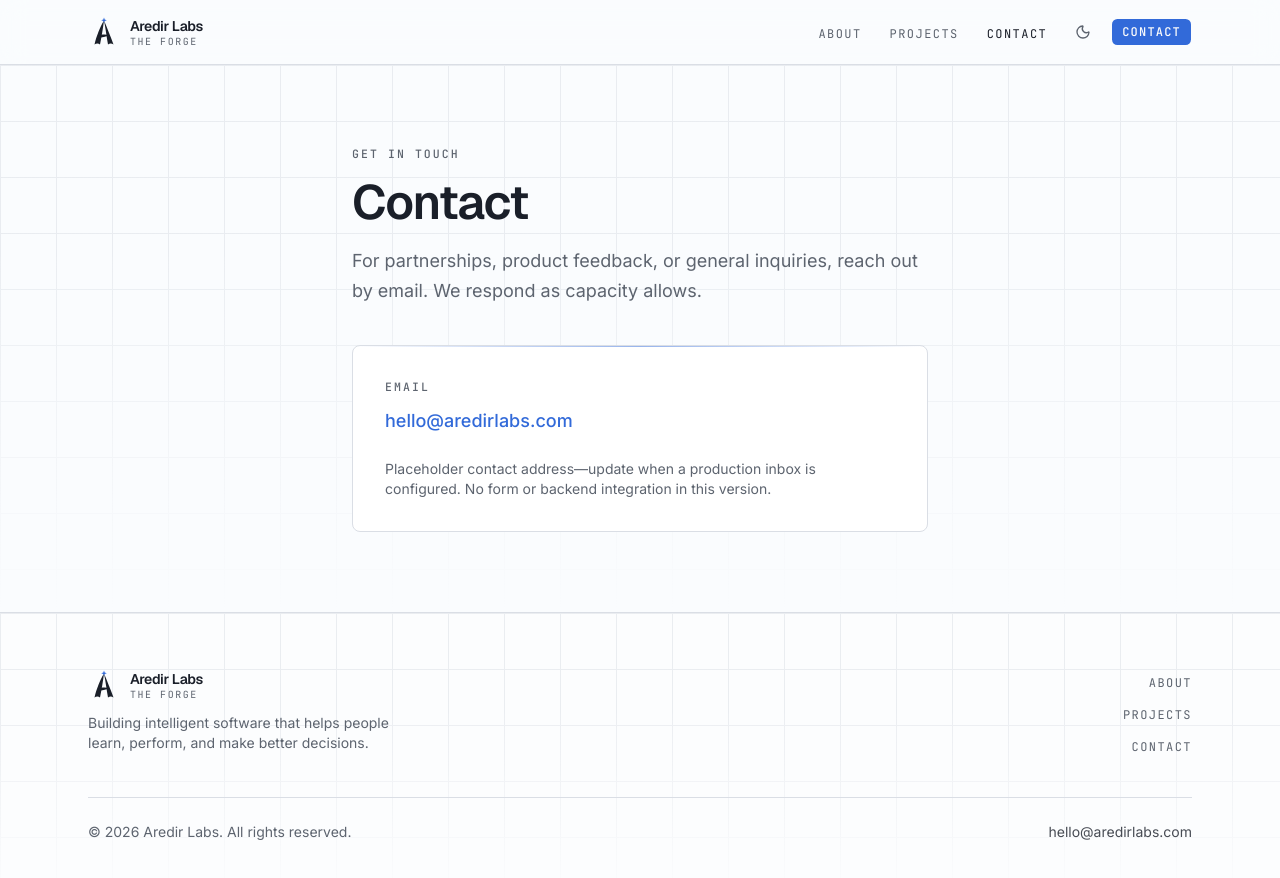
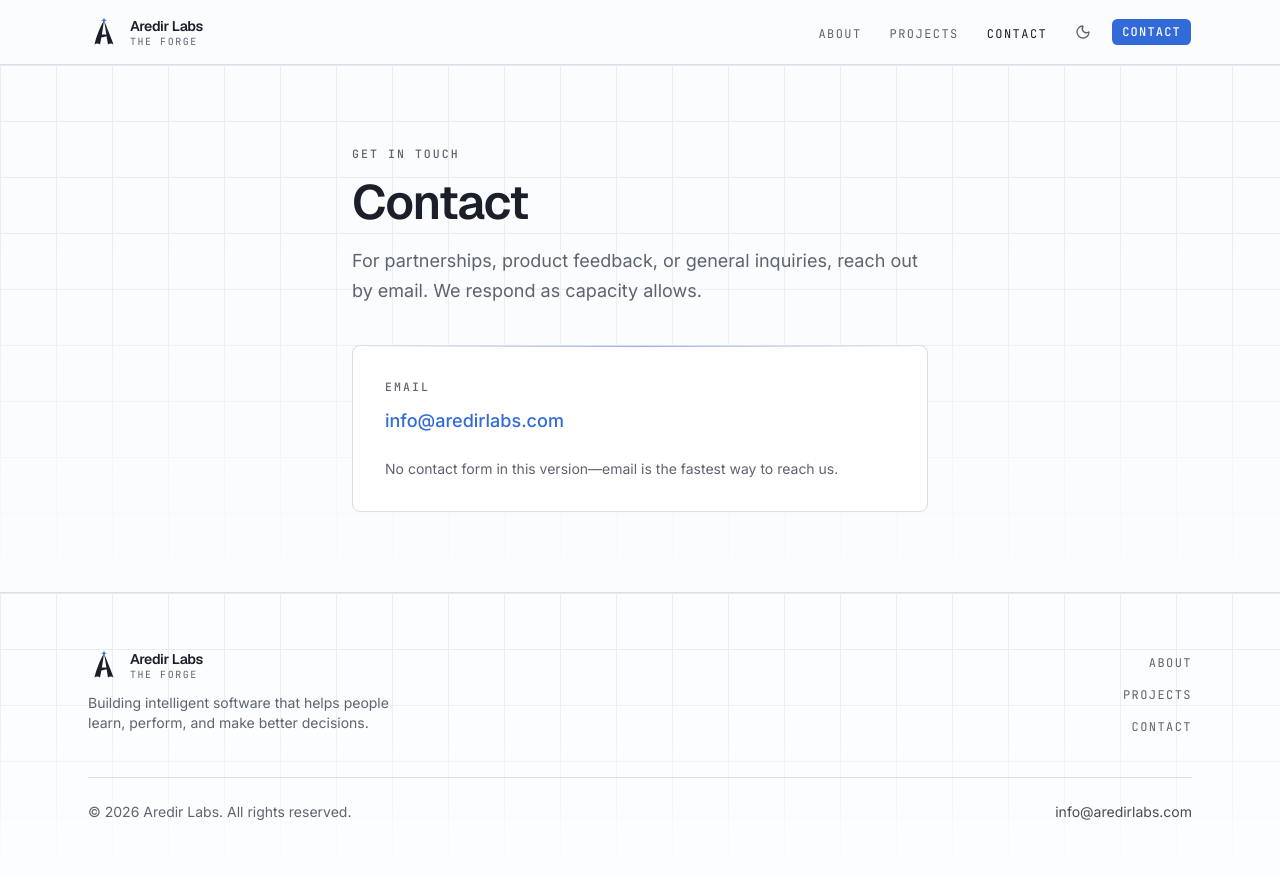
Before and after one commit to aredirlabs/aredirlabs.com, a Next.js app: page /contact in a window 1280 px wide. Shown: the top 878 px of the page. Built offline with nearby package versions, Linux system fonts and the light colour scheme.

Commit message:
chore(workspace): complete production deployment readiness

```diff
--- a/src/app/(public)/contact/page.tsx
+++ b/src/app/(public)/contact/page.tsx
@@ -40,8 +40,8 @@ export default function ContactPage() {
               </a>
             </p>
             <p className="mt-6 text-sm text-muted-foreground">
-              Placeholder contact address—update when a production inbox is
-              configured. No form or backend integration in this version.
+              No contact form in this version—email is the fastest way to reach
+              us.
             </p>
           </div>
         </div>
--- a/src/lib/site-config.ts
+++ b/src/lib/site-config.ts
@@ -3,7 +3,7 @@ export const siteConfig = {
   tagline:
     "Building intelligent software that helps people learn, perform, and make better decisions.",
   url: "https://aredirlabs.com",
-  contactEmail: "hello@aredirlabs.com",
+  contactEmail: "info@aredirlabs.com",
 } as const;
 
 export const navItems = [
```
Also changed, not shown: 3 other files (tests, documents, lock files or other folders).
